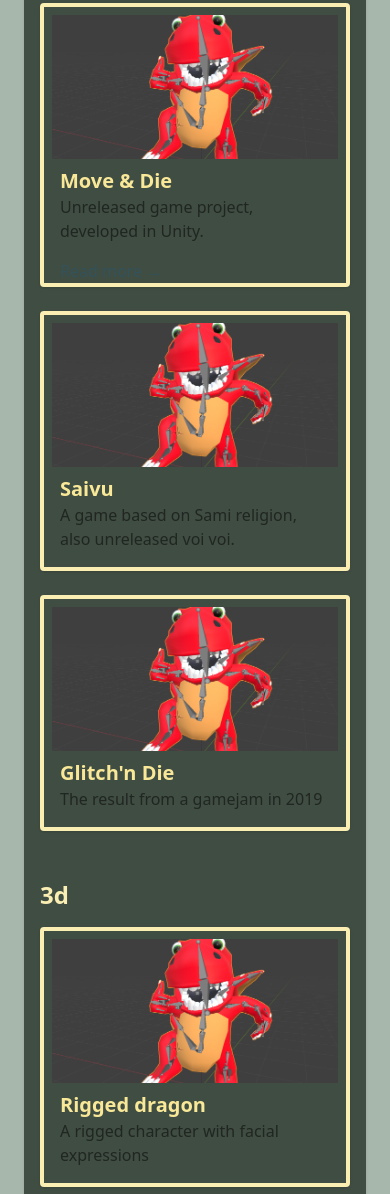
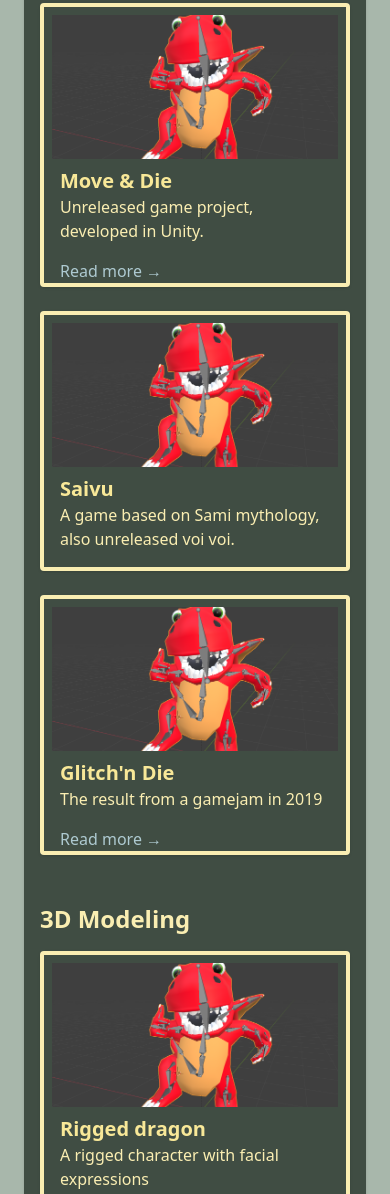
Before and after one commit to Jaxhon/Jaxhon.github.io, a website: page index.html in a window 390 px wide. Shown: the part 645-1839 px from the top of the page. Drawn offline with Linux system fonts and the light colour scheme.

Commit message:
Changed the asset file structure, there is now a folder for images. Created a page for glitchn_die. Various stylistic changes in index and the cards.

```diff
--- a/data/projects.json
+++ b/data/projects.json
@@ -3,46 +3,47 @@
     {
       "title": "This website",
       "description": "Press f12 to view this",
-      "image": "assets/code.png"
+      "image": "assets/images/code.png"
     }
   ],
   "games": [
     {
       "title": "Move & Die",
       "description": "Unreleased game project, developed in Unity.",
-      "image": "assets/dragon_rigged.png",
+      "image": "assets/images/dragon_rigged.png",
       "url": "projects/moveanddie.html"
     },
     {
       "title": "Saivu",
-      "description": "A game based on Sami religion, also unreleased voi voi.",
-      "image": "assets/dragon_rigged.png"
+      "description": "A game based on Sami mythology, also unreleased voi voi.",
+      "image": "assets/images/dragon_rigged.png"
     },
     {
       "title": "Glitch'n Die",
       "description": "The result from a gamejam in 2019",
-      "image": "assets/dragon_rigged.png"
+      "image": "assets/images/dragon_rigged.png",
+      "url":"projects/glitchn_die.html"
     }
   ],
-  "3d": [
+  "3D modeling": [
     {
       "title": "Rigged dragon",
       "description": "A rigged character with facial expressions",
-      "image": "assets/dragon_rigged.png"
+      "image": "assets/images/dragon_rigged.png"
     },
     {
       "title": "Misc Space Ships",
       "description": "Hobby projects made over time.",
-      "image": "assets/vallhala_overview01.png"
+      "image": "assets/images/vallhala_overview01.png"
     },
     {
       "title": "Prop",
       "description": "This is a gun.",
-      "image": "assets/revolver_freestyle3.png"
+      "image": "assets/images/revolver_freestyle3.png"
     },
         {
       "title": "Smart wristband",
-      "description": "This is a gun.",
+      "description": "Product design",
       "image": "https://cdna.artstation.com/p/assets/images/images/048/398/720/large/johan-pavel-mathisen-salcircasing003.jpg?1649931548"
     }
 
@@ -71,16 +72,16 @@
   "art": [
     {
       "title": "Maps",
-      "description": "this is a map",
+      "description": "This is a map",
       "image": "assets/SolitaryIsland007_compressed2.png"
     },
     {
       "title": "Maps",
-      "description": "this is another map",
+      "description": "This is another map",
       "image": "https://cdna.artstation.com/p/assets/images/images/023/455/004/large/johan-mathisen-kongeria10-compressed.jpg?1579255481"
     },    {
       "title": "Character concepts from a game",
-      "description": "this is actually a map",
+      "description": "Character sketches for a worldbuilding project",
       "image": "https://cdna.artstation.com/p/assets/images/images/023/517/222/large/johan-mathisen-purgatory-bearcult04.jpg?1579472425"
     }, {
       "title": "Downtime cleric",
--- /dev/null
+++ b/projects/glitchn_die.html
@@ -0,0 +1,49 @@
+<!DOCTYPE html>
+<html lang="en">
+<head>
+  <meta charset="UTF-8" />
+  <title>Glitch'n Die</title>
+  <meta name="viewport" content="width=device-width, initial-scale=1.0" />
+  <link rel="stylesheet" href="/src/output.css" />
+</head>
+<body class="bg-ash_gray text-ash_gray-100 font-sans">
+    <!-- Title & Subtitle -->
+    <header class="bg-jasmine-500 text-bistre-100 shadow p-6 relative">
+      <button
+      onclick="window.location.href='../index.html'"
+      class="absolute left-4 top-1/2 -translate-y-1/2 text-lg text-ash_gray-100 font-semibold hover:underline">
+        ← return
+      </button>
+      <h1 class="text-3xl font-bold text-center">Glitch'n Die</h1>
+    </header>
+      <main class="p-6 max-w-6xl mx-auto space-y-8">
+    <!-- Main Media Block -->
+    <section class="space-y-8">
+      <!-- Video Demo -->
+      <iframe width="1000" height="500" src="https://www.youtube.com/embed/sQKr_TAqY7s?si=0b6evs2yH0ZFMYil" title="YouTube video player" frameborder="0" allow="accelerometer; autoplay; clipboard-write; encrypted-media; gyroscope; picture-in-picture; web-share" referrerpolicy="strict-origin-when-cross-origin" allowfullscreen></iframe>
+
+      <!-- Image Gallery -->
+      <div class="grid grid-cols-1 sm:grid-cols-2 gap-4">
+        <img src="https://cdnb.artstation.com/p/assets/images/images/023/240/723/large/johan-mathisen-glitchndie.jpg?1578565196" class="rounded shadow object-cover w-full" />
+      </div>
+    </section>
+
+    <!-- Optional Project Details -->
+    <section class="text-ash_gray-800 text-lg leading-relaxed space-y-4">
+      <h2 class="text-2xl font-bold text-jasmine-400">About the Project</h2>
+      <p>
+        The result from a gamejam in 2019,
+      </p>
+      <p>
+        The game was built in Unity using a modular entity system and custom physics tweakables.
+      </p>
+    </section>
+      </main>
+
+
+  <footer class="text-center text-sm text-ash_gray-500 mt-10">
+    &copy; 2025 Mathisen Media Lab ENK
+  </footer>
+
+</body>
+</html>
--- a/script.js
+++ b/script.js
@@ -15,8 +15,8 @@ fetch('data/projects.json')
       `;
 
       const grid = section.querySelector('div');
+
     // Create a Card for each project
-
     projects.forEach(project => {
       const card = document.createElement('div');
       card.className = `
@@ -36,7 +36,6 @@ fetch('data/projects.json')
         group
         overflow-hidden
       `.trim();
-
 
       // Image
       const imgEl = document.createElement('img');
@@ -70,18 +69,19 @@ fetch('data/projects.json')
       transition-colors
       duration-200
     `.trim();
+
       title.textContent = project.title;
 
       // Description
       const desc = document.createElement('p');
-      desc.className = 'px-4 text-ash_gray-100 mb-4 flex-grow';
+      desc.className = 'px-4 text-jasmine-700 mb-4 flex-grow group-hover:text-bistre-100  ';
       desc.textContent = project.description;
 
       // Read more link
       if (project.url) {
         const link = document.createElement('a');
         link.href = project.url;
-        link.className = 'px-4 text-light_blue-200 font-medium hover:underline mt-auto';
+        link.className = 'px-4 text-light_blue-600 font-medium hover:underline mt-auto';
         link.textContent = 'Read more →';
         card.append(imgEl, title, desc, link);
       } else {
@@ -90,8 +90,6 @@ fetch('data/projects.json')
 
       grid.appendChild(card);
     });
-
-
     container.appendChild(section);
     }
   })
```
Also changed, not shown: index.html (+0 -1 lines), projects/moveanddie.html (+48 -0 lines), assets/images/GaryTest.png (renamed from assets/GaryTest.png), assets/images/SolitaryIsland007_Process04.png (renamed from assets/SolitaryIsland007_Process04.png), assets/images/code.png (renamed from assets/code.png), assets/images/dragon_rigged.png (renamed from assets/dragon_rigged.png), assets/images/revolver1_render2_Compressed.png (renamed from assets/revolver1_render2_Compressed.png), src/output.css, 5 other files. Lines whose indentation alone changed are shown as unchanged.
